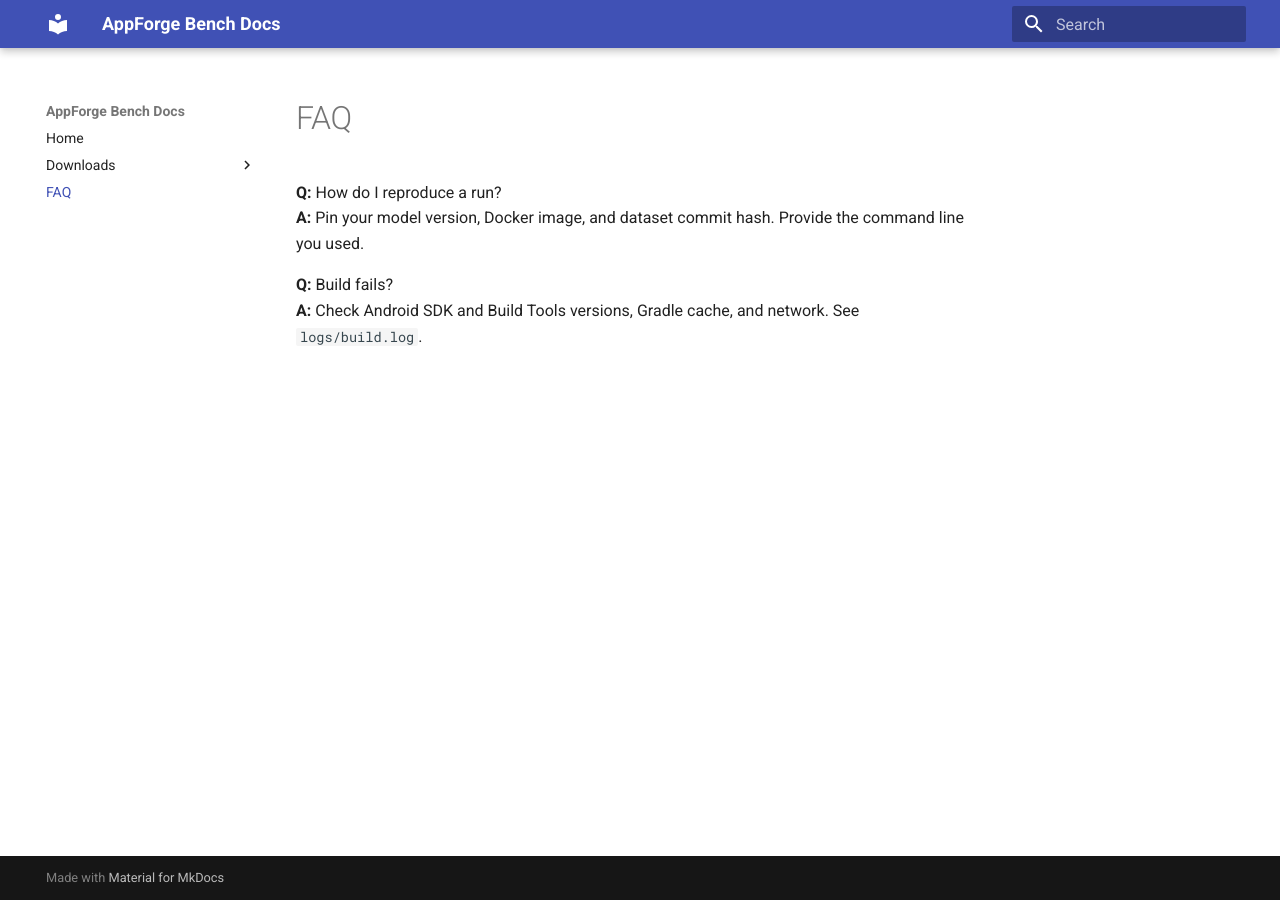
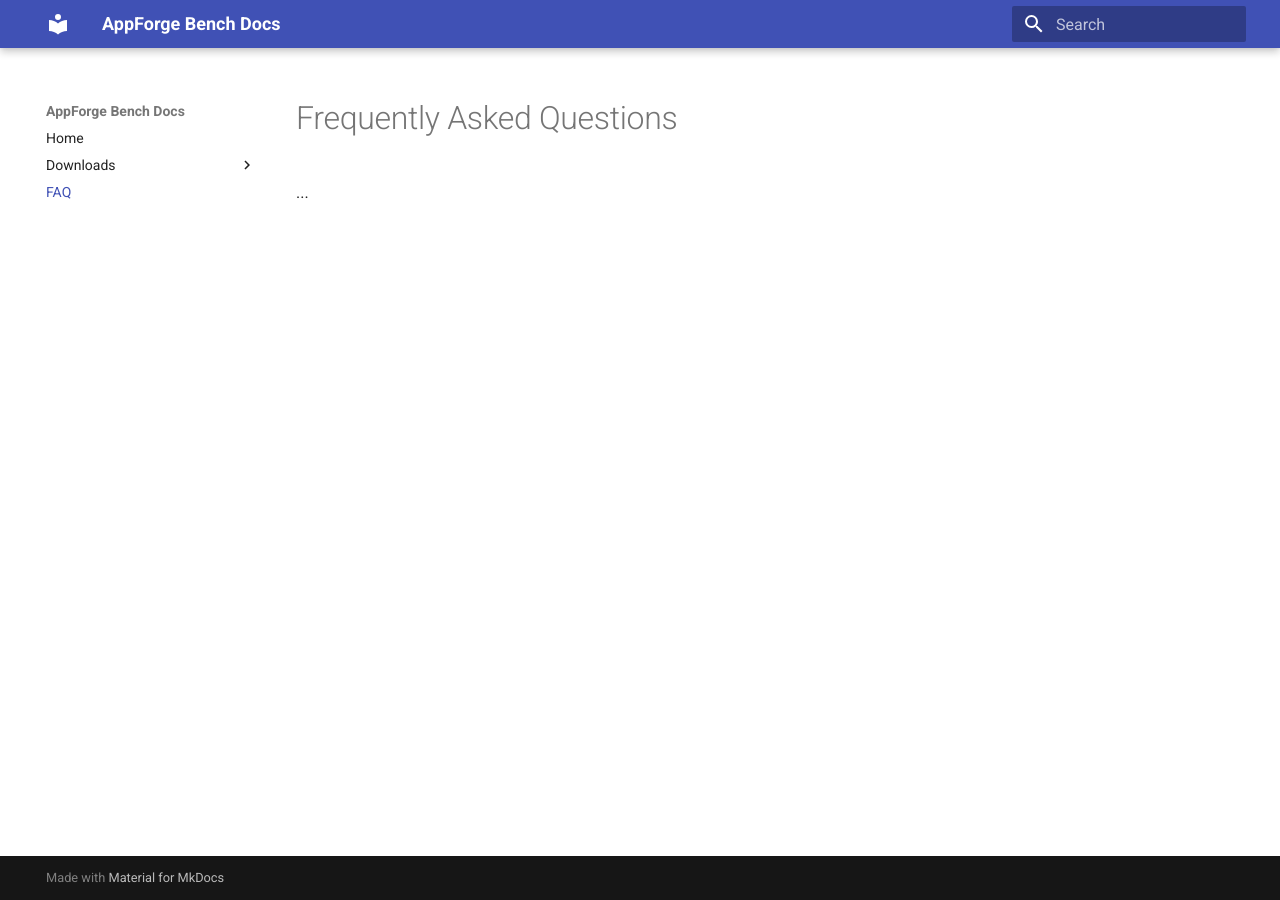
Before and after one commit to benchmark-project-website/benchmark-project-website.github.io, an MkDocs documentation site: the page built from docs/faq.md, in a window 1280 px wide. Built offline with MkDocs 1.6.1 and Material for MkDocs 9.7.7, drawn with Linux system fonts in a browser that asks for light colours.

Commit message:
Update faq.md

```diff
--- a/docs/faq.md
+++ b/docs/faq.md
@@ -1,7 +1,3 @@
-# FAQ
+# Frequently Asked Questions
 
-**Q:** How do I reproduce a run?
-**A:** Pin your model version, Docker image, and dataset commit hash. Provide the command line you used.
-
-**Q:** Build fails?
-**A:** Check Android SDK and Build Tools versions, Gradle cache, and network. See `logs/build.log`.
+...
```
